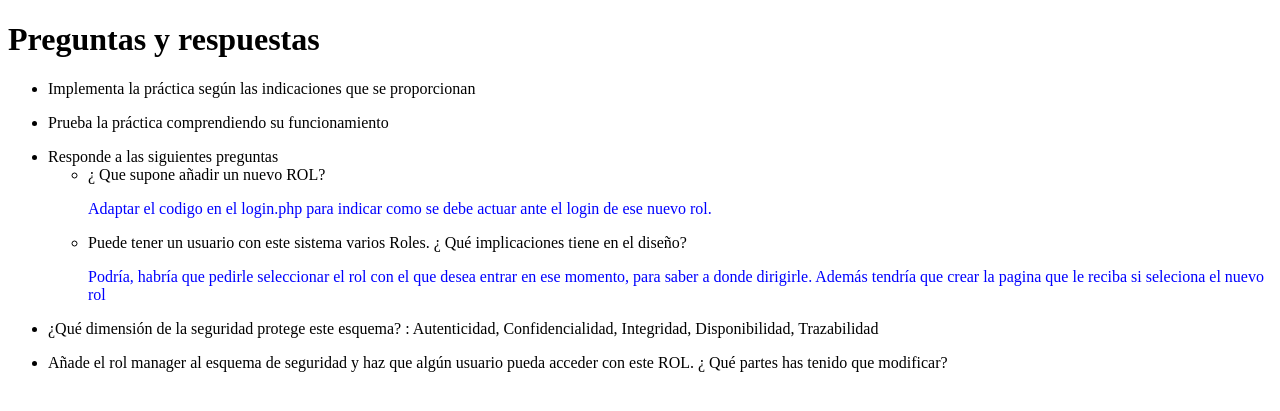
After one commit to Rafadaw2/Github, a PHP site: page /practica12_rbac/preguntas.html in a window 1280 px wide. The commit adds this page. Shown: the top 411 px of the page. Run offline with PHP 8.4, Linux system fonts and the light colour scheme.

Commit message:
19102024/13:09

```diff
--- /dev/null
+++ b/servidor/practica12_rbac/preguntas.html
@@ -0,0 +1,50 @@
+<!DOCTYPE html>
+<html lang="es">
+
+<head>
+    <meta charset="UTF-8">
+    <meta name="viewport" content="width=device-width, initial-scale=1.0">
+    <title>Preguntas</title>
+    <style>
+        .respuestas {
+            color: blue;
+        }
+    </style>
+</head>
+
+<body>
+    <h1>Preguntas y respuestas</h1>
+    <ul>
+        <li>Implementa la práctica según las indicaciones que se proporcionan
+            <p></p>
+        </li>
+        <li>Prueba la práctica comprendiendo su funcionamiento
+            <p></p>
+        </li>
+        <li>Responde a las siguientes preguntas
+            <ul>
+                <li>¿ Que supone añadir un nuevo ROL?
+                    <p class="respuestas">Adaptar el codigo en el login.php para indicar como se debe actuar ante el
+                        login de ese nuevo rol.</p>
+                </li>
+                <li>Puede tener un usuario con este sistema varios Roles. ¿ Qué
+                    implicaciones tiene en el diseño?
+                    <p class="respuestas">Podría, habría que pedirle seleccionar el rol con el que desea entrar en ese
+                        momento, para saber a donde dirigirle. Además tendría que crear la pagina que le reciba si
+                        seleciona el nuevo rol</p>
+                </li>
+            </ul>
+        </li>
+        <li>¿Qué dimensión de la seguridad protege este esquema? : Autenticidad,
+            Confidencialidad, Integridad, Disponibilidad, Trazabilidad
+
+            <p class="respuestas"></p>
+        </li>
+        <li>Añade el rol manager al esquema de seguridad y haz que algún usuario
+            pueda acceder con este ROL. ¿ Qué partes has tenido que modificar?
+            <p class="respuestas"></p>
+        </li>
+    </ul>
+</body>
+
+</html>
--- a/servidor/practica12_rbac/roles.php
+++ b/servidor/practica12_rbac/roles.php
@@ -1,8 +1,8 @@
 <?php
 // Simulación de una base de datos con usuarios y roles
 $usuarios = [
-"admin" => ["password" => "admin123", "rol" => "admin"],
-"usuario1" => ["password" => "user123", "rol" => "user"],
-"usuario2" => ["password" => "user456", "rol" => "user"]
+"admin" => ["password" => "admin123", "rol" => ["admin","manager"]],
+"usuario1" => ["password" => "user123", "rol" => ["user"]],
+"usuario2" => ["password" => "user456", "rol" =>["user"]],
 ];
 ?>
```
Also changed, not shown: servidor/practica12_rbac/admin.html (added, +11 -0 lines), servidor/practica12_rbac/login.php (+23 -1 lines), servidor/practica12_rbac/manager.html (added, +12 -0 lines), servidor/practica12_rbac/user.html (added, +12 -0 lines), servidor/practica12_rbac/admin.php (deleted), servidor/practica12_rbac/user.php (deleted).
